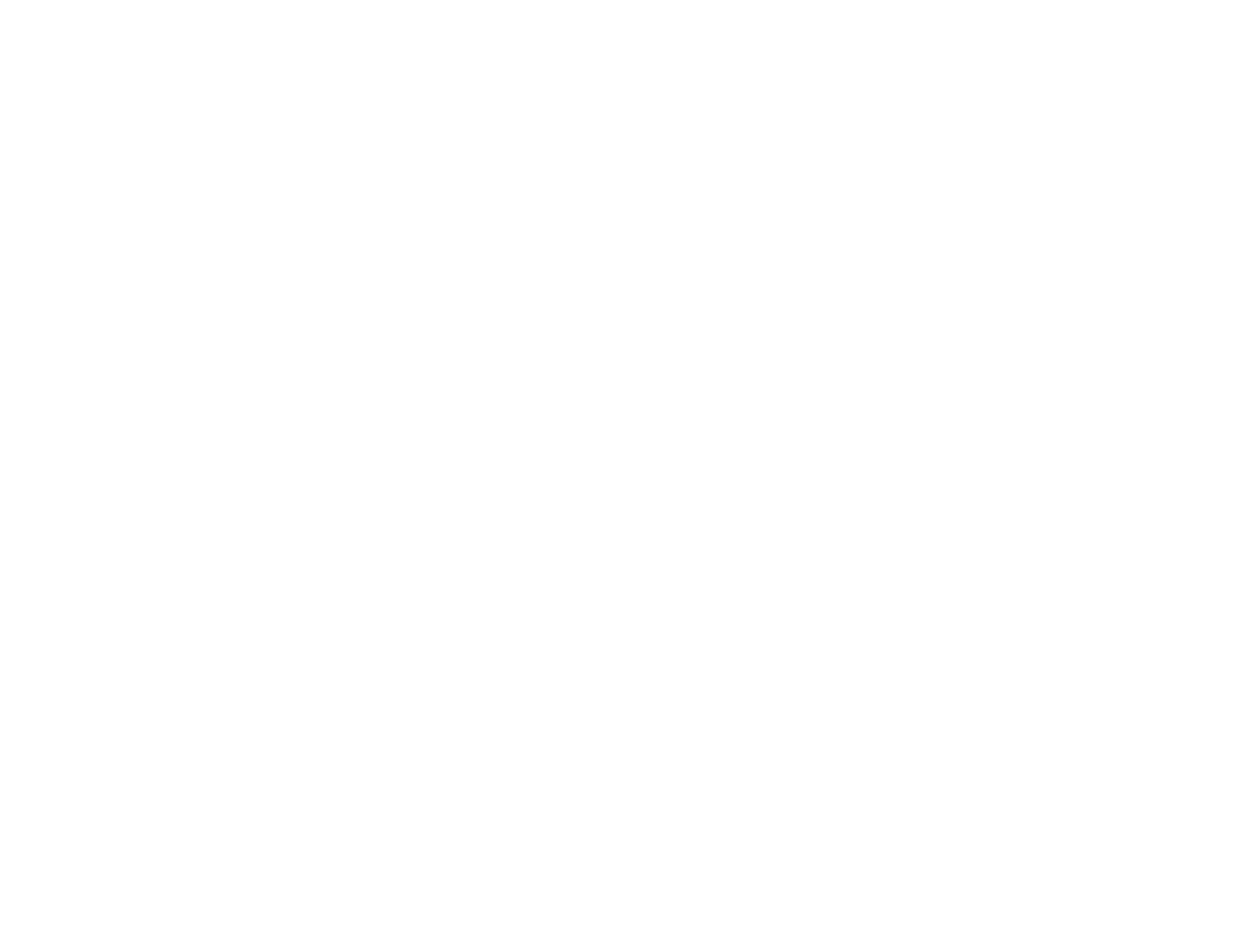
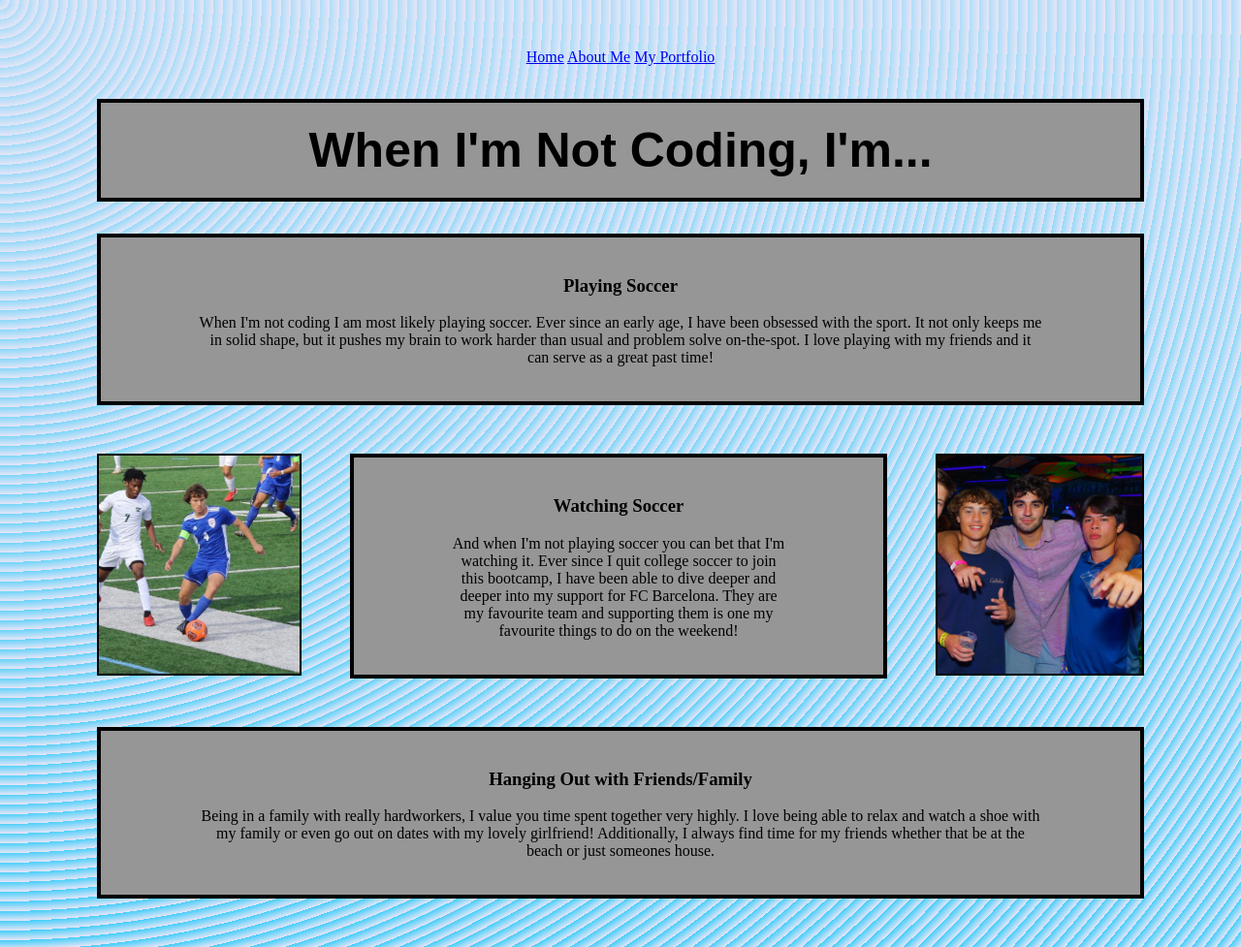
Before and after one commit to Rocco-Brola-Personal-Website/portfolio-site, a plain HTML site: page about.html in a window 1280 px wide. Shown: the whole page at 97% size. Before the commit the page ends 800 px from the top, so only its background shows below. Drawn offline with Linux system fonts and the light colour scheme.

Commit message:
finished my about page and added two new images

```diff
--- a/about.html
+++ b/about.html
@@ -0,0 +1,35 @@
+<!DOCTYPE html>
+<html lang="en">
+  <head>
+    <meta charset="UTF-8" />
+    <meta name="viewport" content="width=device-width, initial-scale=1.0" />
+    <title>About me</title>
+    <link rel="stylesheet" href="style.css">
+  </head>
+  <body>
+    <nav>
+        <a href="index.html" target="_blank">Home</a>
+        <a href="about.html" target="_blank">About Me</a>
+        <a href="portfolio.html" target="_blank">My Portfolio</a>
+    </nav>
+    <header>
+        <h1>When I'm Not Coding, I'm...</h1>
+    </header>
+    <section class="playingsoccer">
+        <h3>Playing Soccer</h3>
+        <p2>When I'm not coding I am most likely playing soccer. Ever since an early age, I have been obsessed with the sport. It not only keeps me in solid shape, but it pushes my brain to work harder than usual and problem solve on-the-spot. I love playing with my friends and it can serve as a great past time!</p>
+    </section>
+    <div class="middlestuff">
+        <img src="soccerpic.jpeg" alt="soccer">
+        <section class="watchingsoccer">
+            <h3>Watching Soccer</h3>
+            <p2>And when I'm not playing soccer you can bet that I'm watching it. Ever since I quit college soccer to join this bootcamp, I have been able to dive deeper and deeper into my support for FC Barcelona. They are my favourite team and supporting them is one my favourite things to do on the weekend!</p>
+        </section>
+        <img src="friendspic.jpeg" alt="friends">
+    </div>
+    <section class="hangingout">
+        <h3>Hanging Out with Friends/Family</h3>
+        <p3>Being in a family with really hardworkers, I value you time spent together very highly. I love being able to relax and watch a shoe with my family or even go out on dates with my lovely girlfriend! Additionally, I always find time for my friends whether that be at the beach or just someones house.</p>
+    </section>
+  </body>
+</html>
--- a/style.css
+++ b/style.css
@@ -1,5 +1,6 @@
 body {
-    background-color: rgb(183, 221, 234);
+    background-color: #e5e5f7;
+    background-image:  repeating-radial-gradient( circle at 0 0, transparent 0, #e5e5f7 10px ), repeating-linear-gradient( #43cefa55, #43cefa );
     margin-left: 100px;
     margin-right: 100px;
     margin-top: 50px;
@@ -42,3 +43,35 @@ img {
     font-size: 30px;
     padding: 50px;
 }
+.middlestuff {
+    display: flex;
+    justify-content: center;
+    margin-top: 50px;
+    margin-bottom: 50px;
+}
+.playingsoccer {
+    text-align: center;
+    background-color: rgb(150, 150, 150);
+    border: 4px solid;
+    padding: 20px;
+    padding-left: 100px;
+    padding-right: 100px;
+}
+.watchingsoccer {
+    text-align: center;
+    background-color: rgb(150, 150, 150);
+    border: 4px solid;
+    padding: 20px;
+    padding-left: 100px;
+    padding-right: 100px;
+    margin-left: 50px;
+    margin-right: 50px;
+}
+.hangingout {
+    text-align: center;
+    background-color: rgb(150, 150, 150);
+    border: 4px solid;
+    padding: 20px;
+    padding-left: 100px;
+    padding-right: 100px;
+}
```
Also changed, not shown: index.html (+3 -2 lines), friendspic.jpeg (added), soccerpic.jpeg (added), 1 other file.
